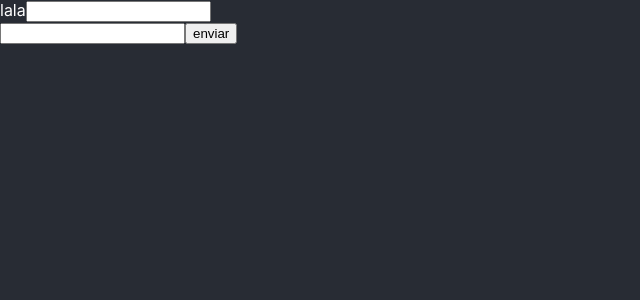
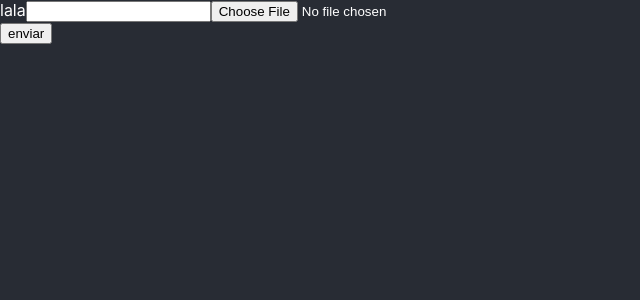
Before and after one commit to wilder00/learning-react, a React (Create React App) app: page / in a window 1280 px wide. Shown: the top 300 px of the page, without its empty margins (0-640 px from the left). Built offline with nearby package versions, Linux system fonts and the light colour scheme.

Commit message:
uncrontrolled componets para form - añadiendo formulario de archivos con formData

```diff
--- a/src/App.js
+++ b/src/App.js
@@ -1,26 +1,35 @@
-
+import { useRef } from 'react';
 
 function App() {
 
-  //Manejo de formularios con evento no controlado
-  const submit = (e)=>{
-    e.preventDefault();
-    const data = Array.from(new FormData(e.target))
-    console.log(Object.fromEntries(data));
+  const input = useRef()
+  const file = useRef()
+
+  const submit = ()=>{
+
+    console.log(input.current.value);
+    console.log(file.current);
+
+    const form = new FormData();
+    form.append('archivo', file.current.files[0])
+    form.append('campo', input.current.value)
+
+    fetch('/lala', {method: 'POST', body: form})
   }
 
   return (
-    <form onSubmit={submit}>
+    <div >
       <div>
         <span>
           lala
         </span>
-        <input name="campo" />
+        <input type="text" name="campo" ref={input} />
+        <input type="file"  ref={file} />
       </div>
 
-      <input name="campo-2" />
-      <input type='submit' value="enviar" />
-    </form>
+      {/* <input name="campo-2" /> */}
+      <input type='submit' value="enviar" onClick={submit} />
+    </div>
   );
 }
 
```
Also changed, not shown: src/uncontrolled-conponent.js (added, +29 -0 lines).
